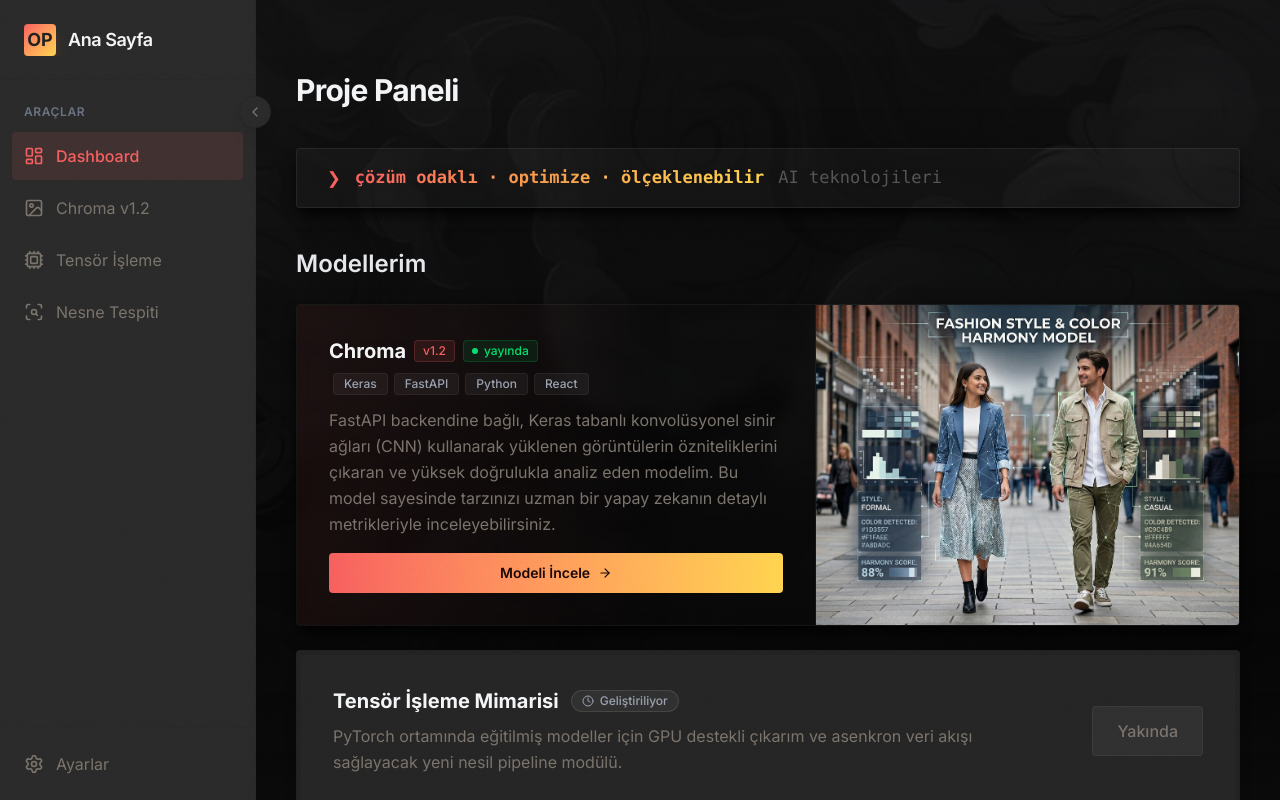
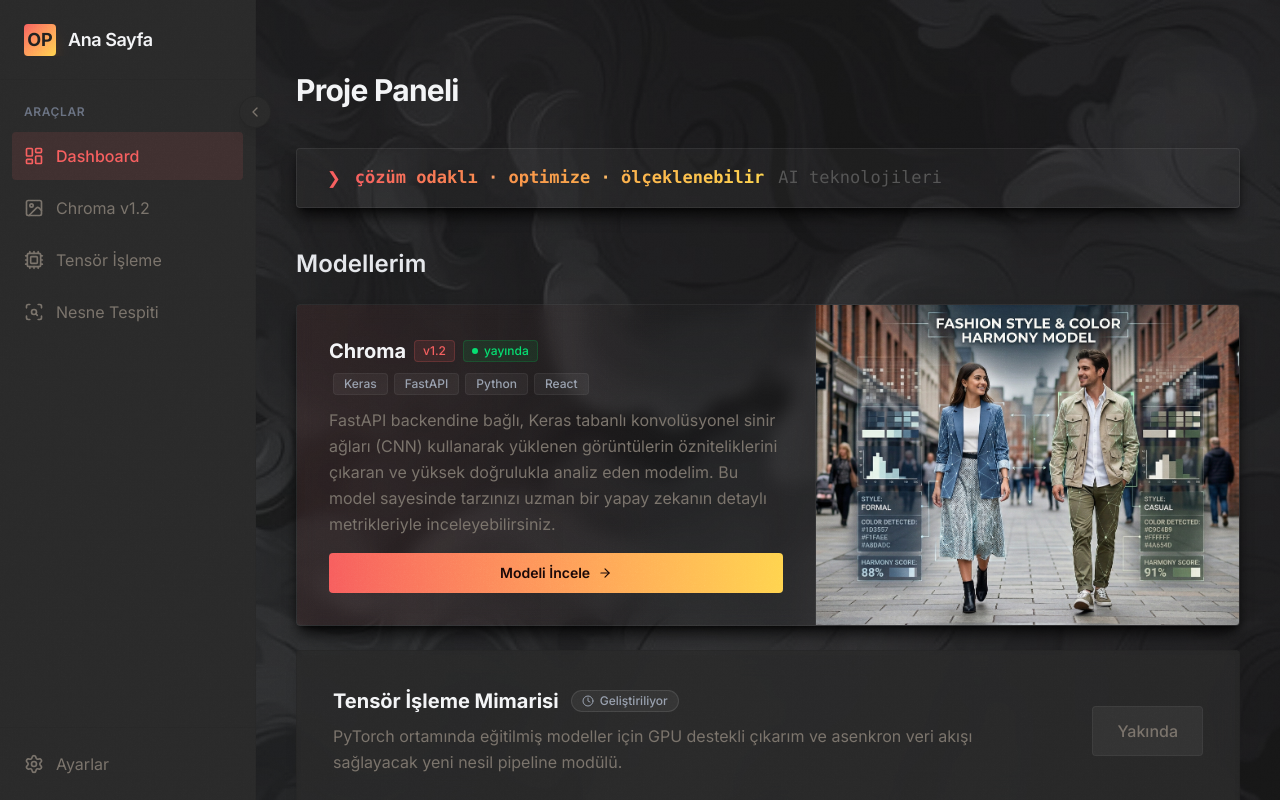
Before and after one commit to omerfarukpirhasanoglu/pirhasanoglu.com, a Next.js app: page /dashboard in a window 1280 px wide. Built offline with nearby package versions, Linux system fonts and the light colour scheme.

Commit message:
background added

```diff
--- a/src/app/dashboard/page.tsx
+++ b/src/app/dashboard/page.tsx
@@ -17,8 +17,6 @@ export default function DashboardPage() {
           className="object-cover object-center opacity-30"
           priority
         />
-        {/* Okunabilirlik için alt kısımlara doğru koyulaşan gradyan */}
-        <div className="absolute inset-0 bg-linear-to-b from-black/40 via-black/70 to-[#0a0a0a]"></div>
       </div>
 
       <div className="max-w-6xl mx-auto w-full flex flex-col gap-10 relative z-10 px-4 md:px-0 pt-8">
```
